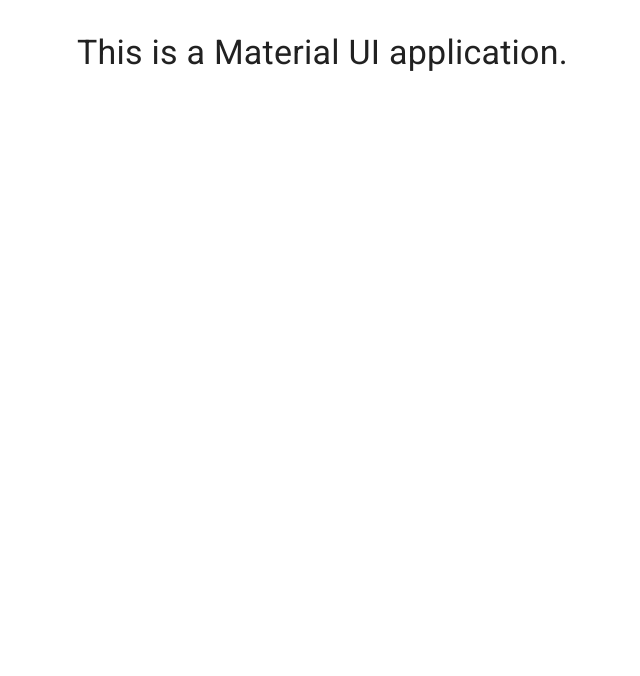
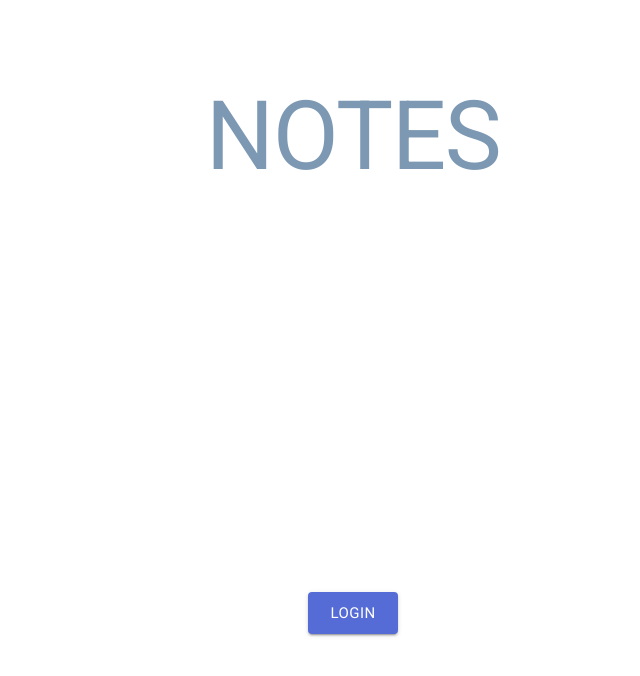
Before and after one commit to DevArcana/Hacknarock, a React (Create React App) app in the folder src/Application/ClientApp/: page /login in a window 1280 px wide. Shown: the top 676 px of the page, without its empty margins (287-927 px from the left). Built offline with nearby package versions, Linux system fonts and the light colour scheme.

Commit message:
Auth0 (#1)

```diff
--- a/src/Application/ClientApp/src/App.js
+++ b/src/Application/ClientApp/src/App.js
@@ -1,20 +1,31 @@
-import React from 'react';
+import React from "react";
+import { Route, Switch } from "react-router-dom";
+import { useAuth0 } from "@auth0/auth0-react";
 
-import Container from "@material-ui/core/Container";
-import Typography from "@material-ui/core/Typography";
-import Box from "@material-ui/core/Box";
-
-import './App.css';
+import { Login } from "./pages/Login/Login";
+import { Loading } from "./pages/Loading/Loading";
+import Error from "./pages/Error/Error";
+import PrivateRoute from "./authentication/private-route";
+import Home from "./pages/Home/Home";
 
 function App() {
+  const { isLoading, error, isAuthenticated } = useAuth0();
+
+  if (error) {
+    return <Error error={error} />;
+  }
+  if (isLoading) {
+    return <Loading />;
+  }
   return (
-    <Container maxWidth="sm">
-      <Box my={4}>
-        <Typography variant="h4" component="h1" gutterBottom>
-          This is a Material UI application.
-        </Typography>
-      </Box>
-    </Container>
+    <Switch>
+      <Route path="/login" component={Login} />
+      <PrivateRoute
+        path="/"
+        component={Home}
+        isAuthenticated={isAuthenticated}
+      />
+    </Switch>
   );
 }
 
--- /dev/null
+++ b/src/Application/ClientApp/src/authentication/auth0-provider.jsx
@@ -0,0 +1,37 @@
+import React, { useEffect, useState } from "react";
+import { Auth0Provider } from "@auth0/auth0-react";
+import axios from "axios";
+
+const CustomAuth0Provider = ({ children }) => {
+  const [state, setState] = useState({
+    audience: "http://devmountain-hacknarock.herokuapp.com/api/",
+    clientId: "q7wK2B3A8wieZ3PSP4Ok5P216PpehM85",
+    domain: "young-firefly-0292.eu.auth0.com",
+  });
+
+  useEffect(() => {
+    if (localStorage.getItem("isAuth")) {
+      const fetchData = async () => {
+        const result = await axios(
+          `${window.location.origin}/api/rest/configuration`
+        );
+        setState(result.data.auth0);
+        localStorage.setItem("isAuth", true);
+      };
+      fetchData();
+    }
+  }, []);
+
+  return (
+    <Auth0Provider
+      domain={state.domain}
+      clientId={state.clientId}
+      audience={state.audience}
+      redirectUri={window.location.origin}
+    >
+      {children}
+    </Auth0Provider>
+  );
+};
+
+export default CustomAuth0Provider;
--- /dev/null
+++ b/src/Application/ClientApp/src/authentication/private-route.jsx
@@ -0,0 +1,14 @@
+import React from "react";
+import { Route, Redirect } from "react-router-dom";
+
+const PrivateRoute = ({ component, isAuthenticated, ...args }) => (
+  <>
+    {isAuthenticated ? (
+      <Route component={component} {...args} />
+    ) : (
+      <Redirect to="/login" />
+    )}
+  </>
+);
+
+export default PrivateRoute;
--- a/src/Application/ClientApp/src/index.js
+++ b/src/Application/ClientApp/src/index.js
@@ -1,20 +1,26 @@
-import React from 'react';
-import ReactDOM from 'react-dom';
-import './index.css';
-import App from './App';
-import * as serviceWorker from './serviceWorker';
+import React from "react";
+import ReactDOM from "react-dom";
+import "./index.css";
+import App from "./App";
+import * as serviceWorker from "./serviceWorker";
 
 import CssBaseline from "@material-ui/core/CssBaseline";
 import { ThemeProvider } from "@material-ui/core/styles";
-import theme from './theme';
-import 'fontsource-roboto';
+import theme from "./theme";
+import "fontsource-roboto";
+import { BrowserRouter as Router } from "react-router-dom";
+import CustomAuth0Provider from "./authentication/auth0-provider";
 
 ReactDOM.render(
-  <ThemeProvider theme={theme}>
-    <CssBaseline />
-    <App />
-  </ThemeProvider>,
-  document.getElementById('root')
+  <Router>
+    <CustomAuth0Provider>
+      <ThemeProvider theme={theme}>
+        <CssBaseline />
+        <App />
+      </ThemeProvider>
+    </CustomAuth0Provider>
+  </Router>,
+  document.getElementById("root")
 );
 
 // I have no clue what React.StrictMode does, I just copied the code above
--- /dev/null
+++ b/src/Application/ClientApp/src/pages/Error/Error.jsx
@@ -0,0 +1,19 @@
+import React from "react";
+import { Grid, Typography } from "@material-ui/core";
+
+const Error = (error) => (
+  <Grid
+    container
+    spacing={0}
+    direction="column"
+    alignItems="center"
+    justify="center"
+    style={{ minHeight: "100vh" }}
+  >
+    <Grid item>
+      <Typography color={"error"}>Error: {error.error.message}</Typography>
+    </Grid>
+  </Grid>
+);
+
+export default Error;
--- /dev/null
+++ b/src/Application/ClientApp/src/pages/Home/Home.jsx
@@ -0,0 +1,6 @@
+import React from "react";
+import { Typography } from "@material-ui/core";
+
+const Home = (props) => <Typography>Home</Typography>;
+
+export default Home;
--- /dev/null
+++ b/src/Application/ClientApp/src/pages/Loading/Loading.jsx
@@ -0,0 +1,17 @@
+import React from "react";
+import { CircularProgress, Grid } from "@material-ui/core";
+
+export const Loading = () => (
+  <Grid
+    container
+    spacing={0}
+    direction="column"
+    alignItems="center"
+    justify="center"
+    style={{ minHeight: "100vh" }}
+  >
+    <Grid item>
+      <CircularProgress />
+    </Grid>
+  </Grid>
+);
--- /dev/null
+++ b/src/Application/ClientApp/src/pages/Login/Login.jsx
@@ -0,0 +1,39 @@
+import React from "react";
+import { Typography, Box, Button } from "@material-ui/core";
+import styled from "styled-components";
+import { useAuth0 } from "@auth0/auth0-react";
+
+export const Login = () => {
+  const { loginWithRedirect } = useAuth0();
+
+  return (
+    <Box m={10}>
+      <Box align={"center"}>
+        <TitleTypography variant="h1">NOTES</TitleTypography>
+      </Box>
+      <ButtonBox>
+        <LoginButton
+          onClick={() => loginWithRedirect()}
+          color="primary"
+          variant="contained"
+          size="large"
+        >
+          Login
+        </LoginButton>
+      </ButtonBox>
+    </Box>
+  );
+};
+
+const TitleTypography = styled(Typography)`
+  color: #7c98b3;
+`;
+
+const ButtonBox = styled(Box)`
+  display: flex;
+  justify-content: center;
+`;
+
+const LoginButton = styled(Button)`
+  margin-top: 400px;
+`;
```
Also changed, not shown: src/Application/ClientApp/package.json (+6 -1 lines), 2 other files (tests, documents, lock files or other folders).
